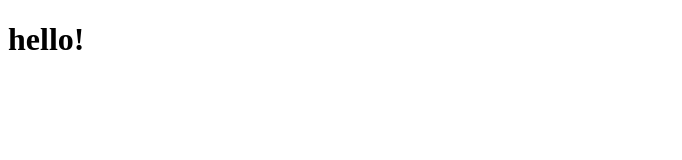
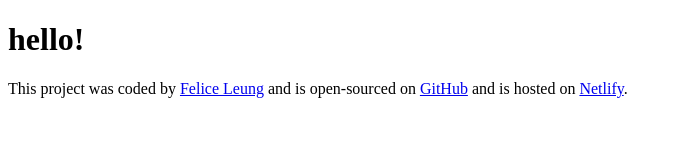
Before and after one commit to felicelhc/AI-POEMS-PROJ, a plain HTML site: page index.html in a window 1280 px wide. Shown: the whole page, without its empty margins (0-682 px from the left). Drawn offline with Linux system fonts and the light colour scheme.

Commit message:
footer added

```diff
--- a/index.html
+++ b/index.html
@@ -8,6 +8,16 @@
   </head>
   <body>
     <h1>hello!</h1>
+    <footer>
+      This project was coded by
+      <a href="https://github.com/felicelhc" target="_blank">Felice Leung</a>
+      and is open-sourced on <a href="https://github.com/">GitHub</a> and is
+      hosted on
+      <a
+        href="https://www.netlify.com/?qgad=669861900644&qgterm=netlify&utm_source=google&utm_term=netlify&utm_campaign=GS_Connect:+Netlify+Brand&utm_medium=paid_search&hsa_acc=3888979506&hsa_cam=20355763121&hsa_grp=154990107550&hsa_ad=669861900644&hsa_src=g&hsa_tgt=kwd-309804753741&hsa_kw=netlify&hsa_mt=b&hsa_net=adwords&hsa_ver=3&gad_source=1&gclid=EAIaIQobChMI4pXm95q6gwMVmZFQBh0NdAImEAAYASAAEgJOA_D_BwE"
+        >Netlify</a
+      >.
+    </footer>
     <script src="src/index.js"></script>
   </body>
 </html>
```
